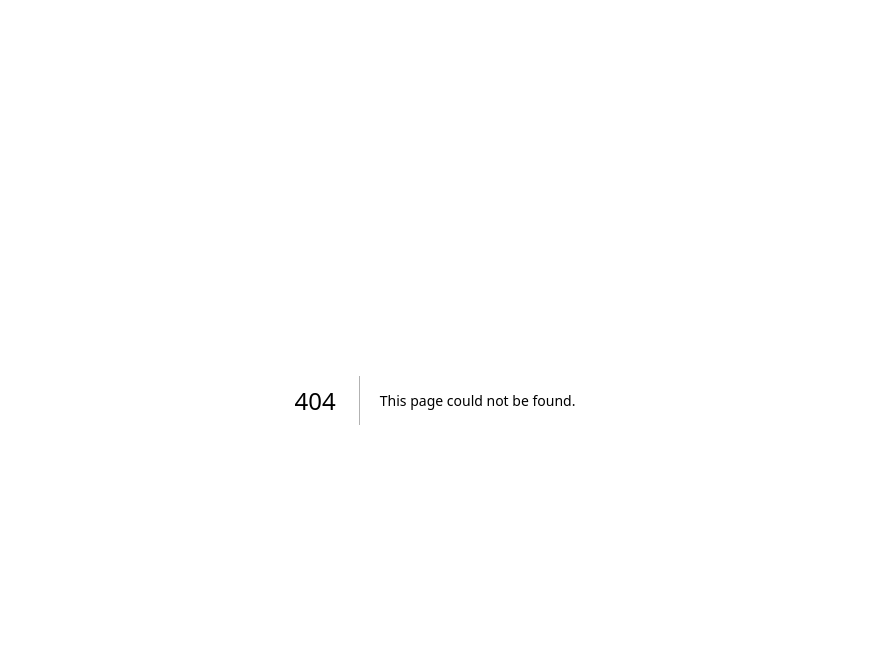
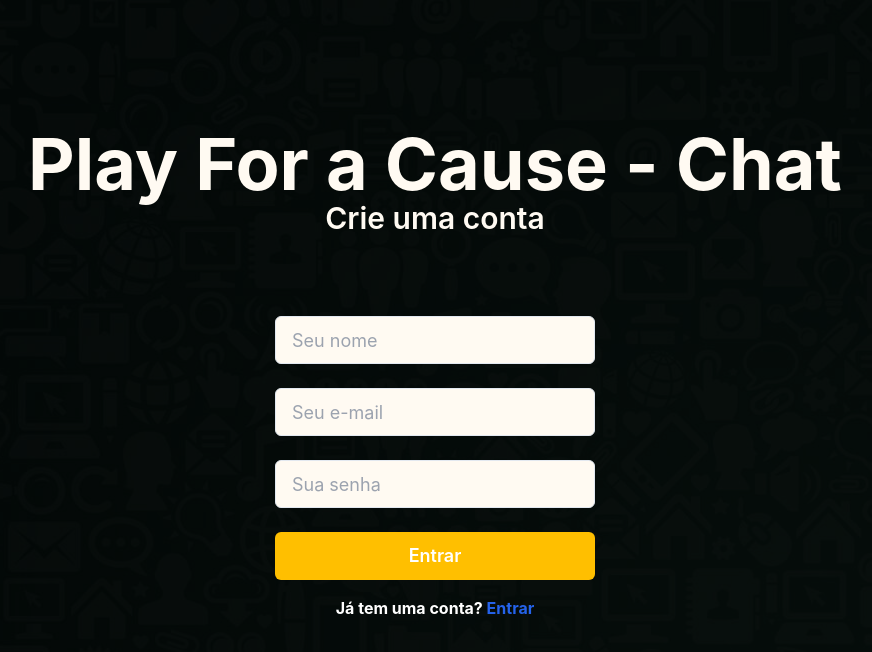
Before and after one commit to willianac/pfac-chat, a Next.js app: page /auth/signup in a window 1280 px wide. Before the commit this address had no page. Shown: the top 652 px of the page, without its empty margins (205-1077 px from the left). Built offline with nearby package versions, Linux system fonts and the light colour scheme.

Commit message:
feat: auth pages signin and signup created

```diff
--- a/src/pages/_app.tsx
+++ b/src/pages/_app.tsx
@@ -1,6 +1,29 @@
 import '@/styles/globals.css'
 import type { AppProps } from 'next/app'
+import { ChakraProvider } from '@chakra-ui/react'
+import { extendTheme } from '@chakra-ui/react'
+
+const theme = extendTheme({
+	colors: {
+		primary: {
+			50: "#FFFBEB",
+			100: "#FFF5CC",
+			200: "#FFE699",
+			300: "#FFD966",
+			400: "#FFCC33",
+			500: "#FFBF00",
+			600: "#FFB300",
+			700: "#FFA600",
+			800: "#FF9900",
+			900: "#FF8C00",
+	 }
+ }
+});
 
 export default function App({ Component, pageProps }: AppProps) {
-  return <Component {...pageProps} />
+	return (
+		<ChakraProvider theme={theme}>
+			<Component {...pageProps} />
+		</ChakraProvider>
+	)
 }
--- /dev/null
+++ b/src/pages/auth/signin/index.tsx
@@ -0,0 +1,32 @@
+import { Input, Button, FormControl } from '@chakra-ui/react'
+import { useRouter } from 'next/router';
+import { useState } from 'react';
+
+function SignIn() {
+	const [email, setEmail] = useState("")
+	const [password, setPassword] = useState("")
+
+	const router = useRouter()
+
+
+	return (
+		<div className="flex flex-col items-center">
+			<h1 className='text-light text-7xl font-bold mt-32'>Play For a Cause - Chat</h1>
+			<h3 className='text-light text-3xl font-semibold'>Entre na sua conta</h3>
+			<form className='mt-20 md:w-1/4'>
+				<FormControl className='mb-6'>
+					<Input type='email' onChange={(e) => setEmail(e.target.value)} placeholder="Seu e-mail" colorScheme='primary' bg="#fffaf2" size="lg"/>
+				</FormControl>
+				<FormControl className='mb-6'>
+					<Input type='password' onChange={(e) => setPassword(e.target.value)} placeholder="Sua senha" colorScheme='primary' bg="#fffaf2" size="lg"/>
+				</FormControl>
+				<Button colorScheme='primary' className='w-full mb-4' size="lg">Entrar</Button>
+			</form>
+			<span className='text-white font-bold'>
+				Não tem uma conta?
+				<span onClick={() => router.push("signup")} className='text-blue-600 font-bold hover:underline cursor-pointer'> Criar</span>
+			</span>
+		</div>
+	)
+}
+export default SignIn;
--- /dev/null
+++ b/src/pages/auth/signup/index.tsx
@@ -0,0 +1,38 @@
+import { Button, FormControl, Input } from "@chakra-ui/react";
+import { useRouter } from "next/router";
+import { useState } from "react";
+
+function SignUp() {
+	const [name, setName] = useState("")
+	const [email, setEmail] = useState("")
+	const [password, setPassword] = useState("")
+
+	const router = useRouter()
+
+
+
+	return (
+		<div className="flex flex-col items-center">
+			<h1 className='text-light text-7xl font-bold mt-32'>Play For a Cause - Chat</h1>
+			<h3 className='text-light text-3xl font-semibold'>Crie uma conta</h3>
+			<form className='mt-20 md:w-1/4'>
+			<FormControl className='mb-6'>
+					<Input type='text' onChange={(e) => setName(e.target.value)} placeholder="Seu nome" colorScheme='primary' bg="#fffaf2" size="lg"/>
+				</FormControl>
+				<FormControl className='mb-6'>
+					<Input type='email' onChange={(e) => setEmail(e.target.value)} placeholder="Seu e-mail" colorScheme='primary' bg="#fffaf2" size="lg"/>
+				</FormControl>
+				<FormControl className='mb-6'>
+					<Input type='password' onChange={(e) => setPassword(e.target.value)} placeholder="Sua senha" colorScheme='primary' bg="#fffaf2" size="lg"/>
+				</FormControl>
+				<Button colorScheme='primary' className='w-full mb-4' size="lg">Entrar</Button>
+			</form>
+			<span className='text-white font-bold'>
+				Já tem uma conta?
+				<span onClick={() => router.push("signin")} className='text-blue-600 font-bold hover:underline cursor-pointer'> Entrar</span>
+			</span>
+		</div>
+	)
+}
+
+export default SignUp;
--- a/src/pages/index.tsx
+++ b/src/pages/index.tsx
@@ -1,43 +1,12 @@
-import Image from 'next/image'
 import { Inter } from 'next/font/google'
-import { Socket, io } from 'socket.io-client'
-import { useEffect, useState } from 'react'
 
 const inter = Inter({ subsets: ['latin'] })
 
 export default function Home() {
-	const [text, setText] = useState("")
-	const [websocket, setWebSocket] = useState<Socket>()
-
-	// useEffect(() => {
-	// 	const socket = io("ws://localhost:5000")
-
-	// 	socket.on("connect", () => {
-	// 		console.log("connected")
-	// 	})
-	// 	console.log("rerendered")
-	// 	socket.on("disconnect", (e) => {
-	// 		console.log("disconnected");
-	// 	})
-
-	// 	setWebSocket(socket)
-	// }, [])
-
-	// function sendMessage() {
-	// 	console.log("chamou")
-	// 	if(websocket) {
-	// 		const obj = {
-	// 			nome: "eu",
-	// 			id: "asoudhaiusdhax1231",
-	// 			text: "text"
-	// 		}
-	// 		websocket.emit("message", obj)
-	// 	}
-	// }
 
   return (
     <main>
-			<h1 className='text-blue-500'>teste</h1>
+			<h1 className='text-blue-500'>Home</h1>
 		</main>
   )
 }
--- a/src/styles/globals.css
+++ b/src/styles/globals.css
@@ -18,5 +18,5 @@
 
 body {
   color: rgb(var(--foreground-rgb));
-	background: linear-gradient( rgba(0, 0, 0, 0.9), rgba(0, 0, 0, 0.9) ), url("../../public/background.jpg");
+	background: linear-gradient( rgba(0, 0, 0, 0.9), rgba(0, 0, 0, 0.9) ), url("../../public/background.jpg") !important;
 }
--- a/tailwind.config.ts
+++ b/tailwind.config.ts
@@ -13,6 +13,9 @@ const config: Config = {
         'gradient-conic':
           'conic-gradient(from 180deg at 50% 50%, var(--tw-gradient-stops))',
       },
+			colors: {
+				light: "#fffaf2"
+			}
     },
   },
   plugins: [],
```
